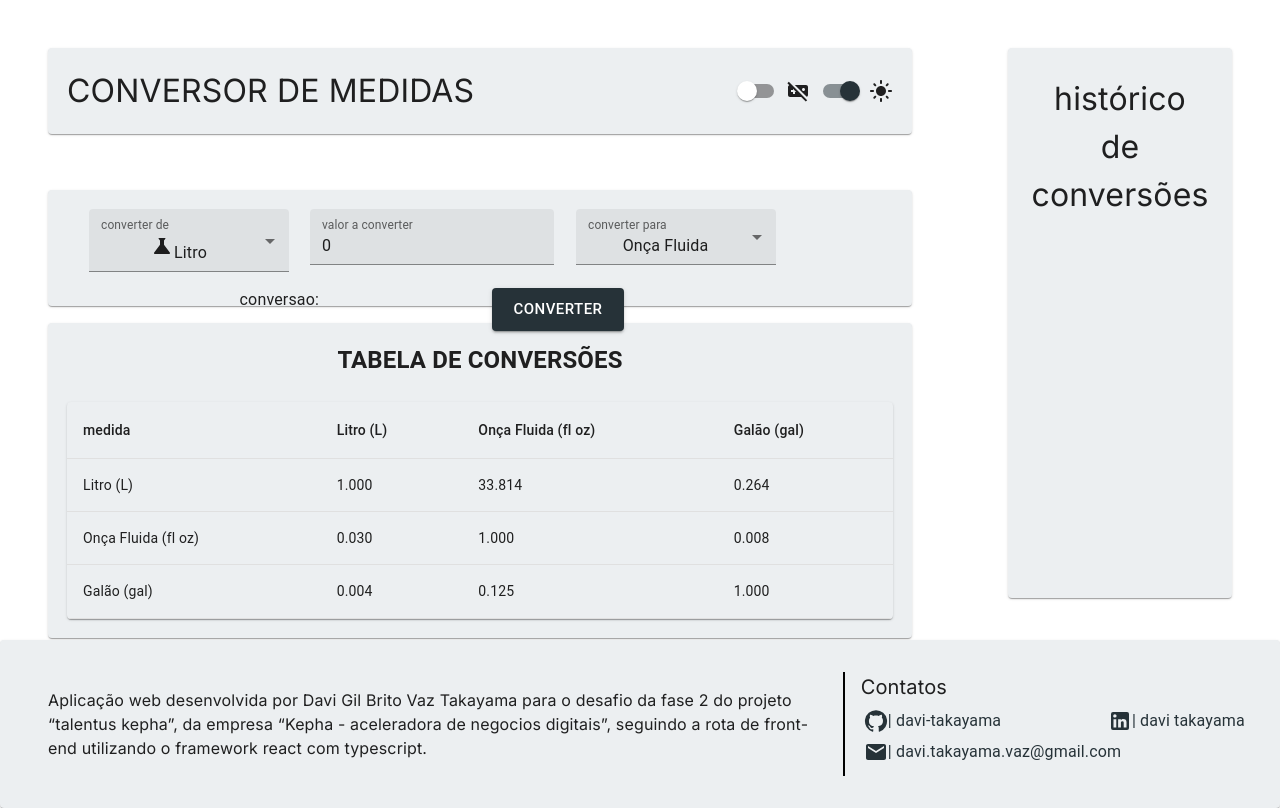
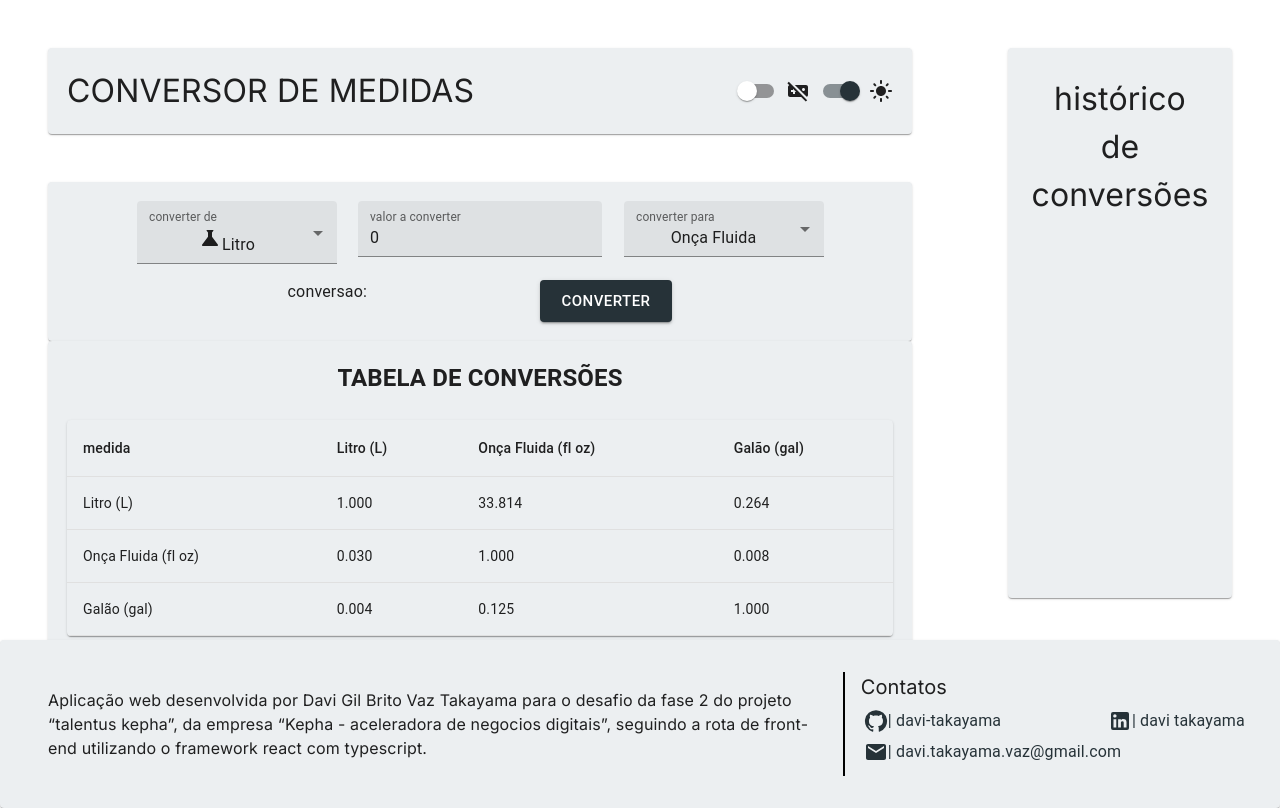
Before and after one commit to davi-takayama/kepha-frontend-fase-2, a React (Create React App) app: page / in a window 1280 px wide. Built offline with nearby package versions, Linux system fonts and the light colour scheme; a web font is replaced by a local one.

Commit message:
tema gamer 2

```diff
--- a/src/components/Conversor/Conversor.module.scss
+++ b/src/components/Conversor/Conversor.module.scss
@@ -15,8 +15,8 @@ input[type=number] {
     flex-direction: row;
     flex-wrap: wrap;
     padding: 1em;
-    justify-content: space-between;
-    height: calc(25%);
+    justify-content: space-evenly;
+    height: fit-content;
     width: calc(100% - 6em);
     border: 3px solid transparent;
 }
--- a/src/styles/temaGamer.module.scss
+++ b/src/styles/temaGamer.module.scss
@@ -1,6 +1,5 @@
 .gamer {
     border: 3px solid;
-    border-image: linear-gradient(45deg, red, orange, yellow, green, blue, indigo, violet) 1;
     background-clip: border-box content-box;
     background-origin: border-box;
     animation: rotate 360s linear infinite;
@@ -9,40 +8,39 @@
     animation-duration: 3s;
 }
 
+
+
 @keyframes rotate {
     0% {
-        border-image: linear-gradient(0deg, red, orange, yellow, green, blue, indigo, violet) 1;
+
+        border-image: conic-gradient(red, orange, yellow, green, blue, indigo, violet, red) 1;
     }
 
-    12.5% {
-        border-image: linear-gradient(45deg, red, orange, yellow, green, blue, indigo, violet) 1;
+    14% {
+        border-image: conic-gradient(violet, red, orange, yellow, green, blue, indigo, violet) 1;
     }
 
-    25% {
-        border-image: linear-gradient(90deg, red, orange, yellow, green, blue, indigo, violet) 1;
+    28% {
+        border-image: conic-gradient(indigo, violet, red, orange, yellow, green, blue, indigo) 1;
     }
 
-    37.5% {
-        border-image: linear-gradient(135deg, red, orange, yellow, green, blue, indigo, violet) 1;
+    42% {
+        border-image: conic-gradient(blue, indigo, violet, red, orange, yellow, green, blue) 1;
     }
 
-    50% {
-        border-image: linear-gradient(180deg, red, orange, yellow, green, blue, indigo, violet) 1;
+    57% {
+        border-image: conic-gradient(green, blue, indigo, violet,  red, orange, yellow, green) 1;
     }
 
-    62.5% {
-        border-image: linear-gradient(225deg, red, orange, yellow, green, blue, indigo, violet) 1;
+    71% {
+        border-image: conic-gradient(yellow, green, blue, indigo, violet, red, orange, yellow) 1;
     }
 
-    75% {
-        border-image: linear-gradient(270deg, red, orange, yellow, green, blue, indigo, violet) 1;
-    }
-
-    87.5% {
-        border-image: linear-gradient(315deg, red, orange, yellow, green, blue, indigo, violet) 1;
+    85% {
+        border-image: conic-gradient(orange, yellow, green, blue, indigo, violet, red, orange) 1;
     }
 
     100% {
-        border-image: linear-gradient(360deg, red, orange, yellow, green, blue, indigo, violet) 1;
+        border-image: conic-gradient(red, orange, yellow, green, blue, indigo, violet, red) 1;
     }
 }
```
